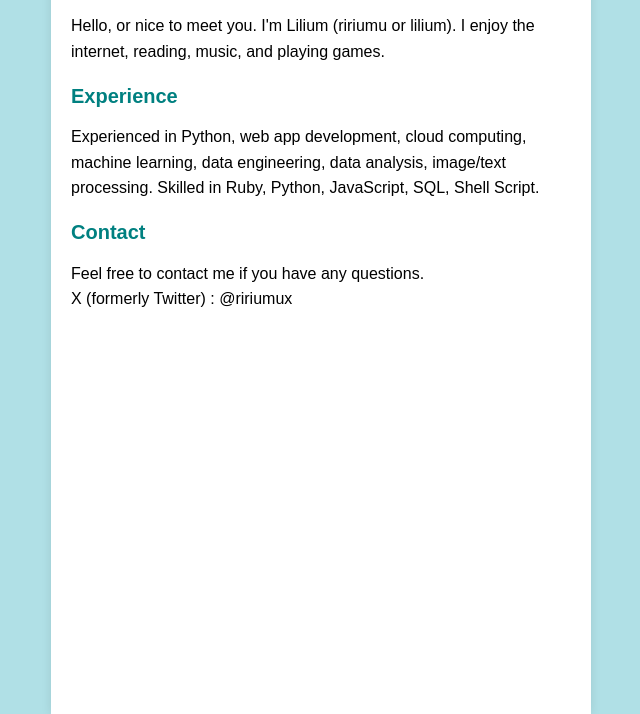
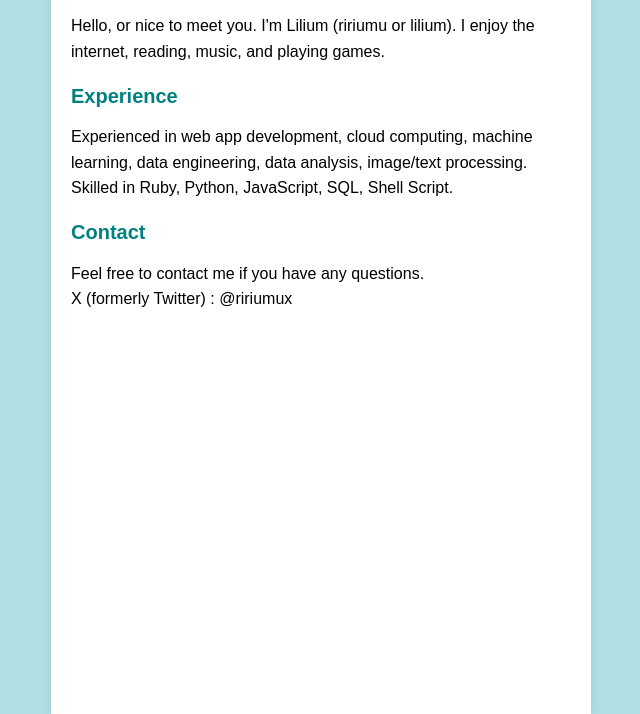
Before and after one commit to ririumu/ririumu.github.io, a plain HTML site: page docs/index.html in a window 1280 px wide. Shown: the part 126-840 px from the top of the page, without its empty margins (319-959 px from the left). Drawn offline with Linux system fonts and the light colour scheme.

Commit message:
remove duplicate writing

```diff
--- a/docs/index.html
+++ b/docs/index.html
@@ -17,7 +17,7 @@
 
       <h2>Experience</h2>
       <p>
-        Experienced in Python, web app development, cloud computing,
+        Experienced in web app development, cloud computing,
         machine learning, data engineering, data analysis, image/text processing.
         Skilled in Ruby, Python, JavaScript, SQL, Shell Script.<br />
       </p>
```
